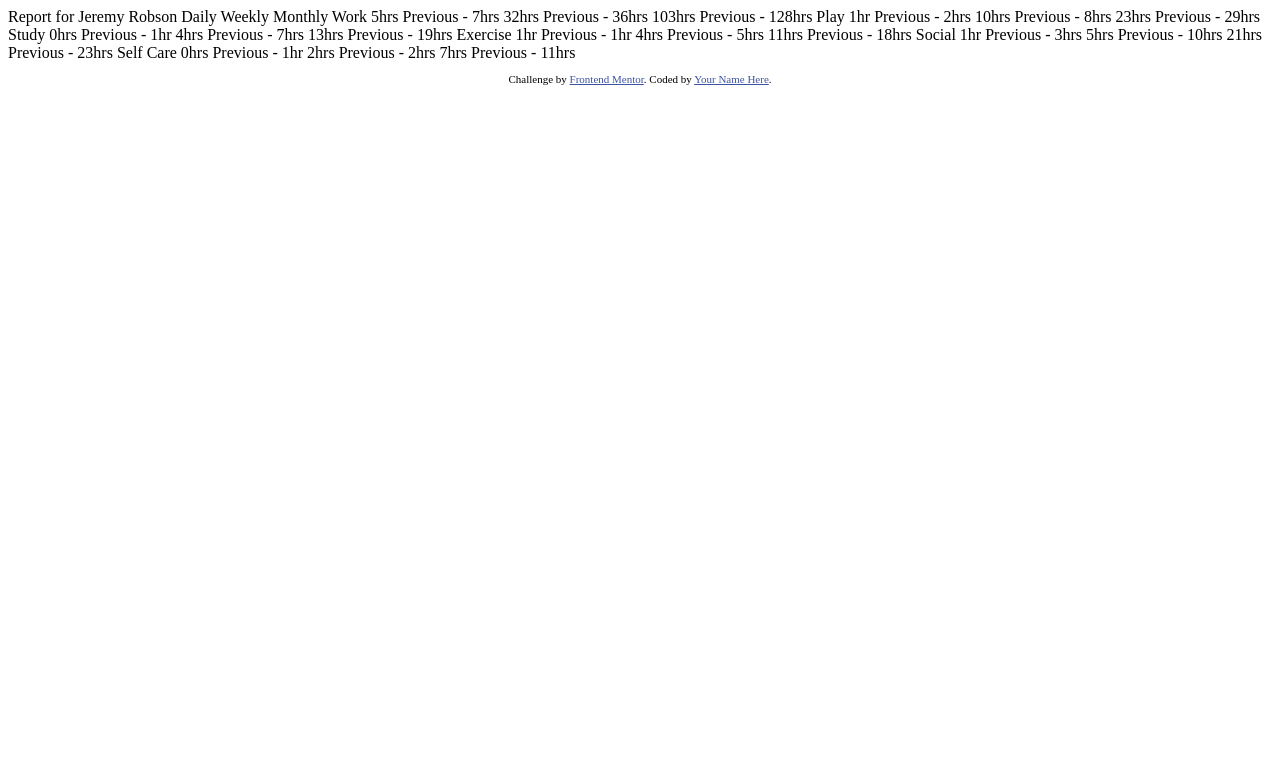
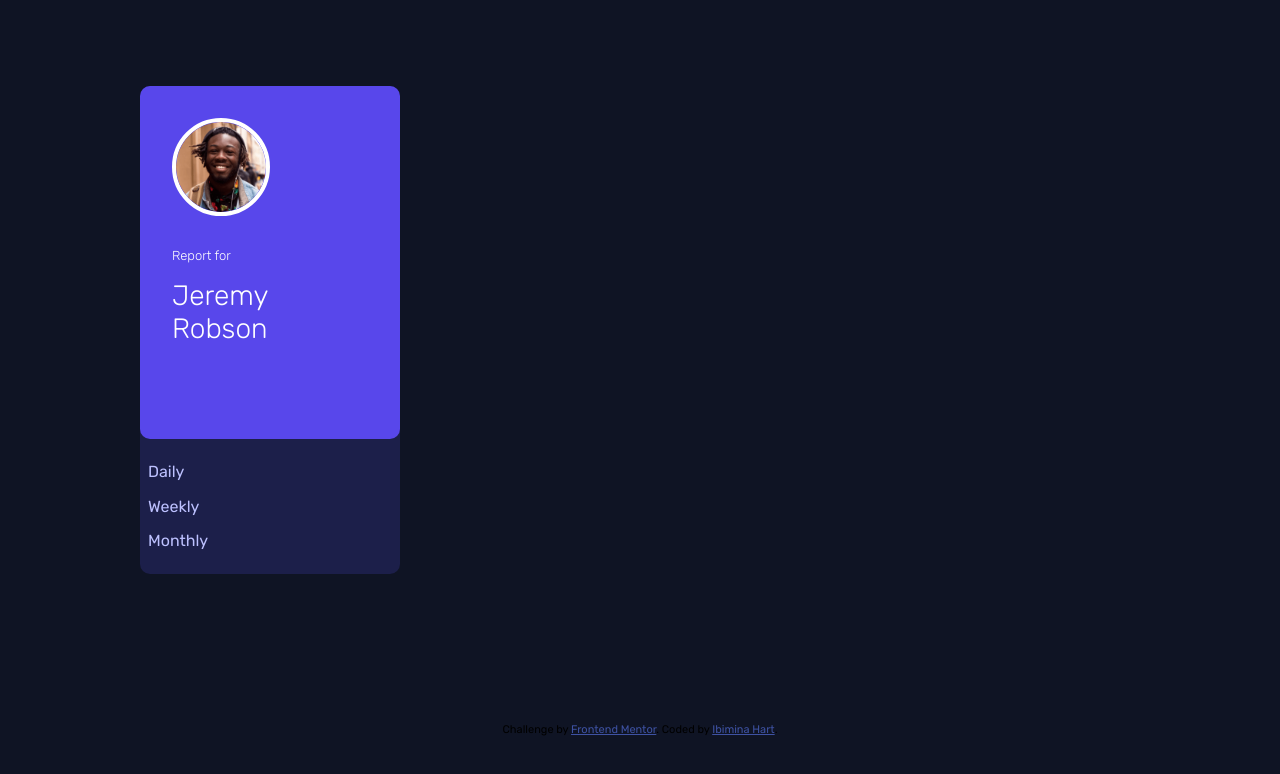
Before and after one commit to ibimina/time-tracking-dashboard-main, a plain HTML site: page index.html in a window 1280 px wide. Drawn offline with Linux system fonts and the light colour scheme.

Commit message:
change html file name

```diff
--- a/index.html
+++ b/index.html
@@ -1,80 +1,36 @@
 <!DOCTYPE html>
 <html lang="en">
   <head>
-  <meta charset="UTF-8">
-  <meta name="viewport" content="width=device-width, initial-scale=1.0"> <!-- displays site properly based on user's device -->
-
-  <link rel="icon" type="image/png" sizes="32x32" href="./images/favicon-32x32.png">
-
-  <title>Frontend Mentor | Time tracking dashboard</title>
-
-  <!-- Feel free to remove these styles or customise in your own stylesheet 👍 -->
-  <style>
-    .attribution { font-size: 11px; text-align: center; }
-    .attribution a { color: hsl(228, 45%, 44%); }
-  </style>
+    <meta charset="UTF-8" />
+    <meta http-equiv="X-UA-Compatible" content="IE=edge" />
+    <meta name="viewport" content="width=device-width, initial-scale=1.0" />
+    <link rel="stylesheet" href="index.css" />
+    <title>Document</title>
   </head>
   <body>
-
-  Report for
-  Jeremy Robson
-
-  Daily
-  Weekly
-  Monthly
-
-  Work
-  5hrs <!-- daily -->
-  Previous - 7hrs <!-- daily -->
-  32hrs <!-- weekly -->
-  Previous - 36hrs <!-- weekly -->
-  103hrs <!-- monthly -->
-  Previous - 128hrs <!-- monthly -->
-
-  Play
-  1hr <!-- daily -->
-  Previous - 2hrs <!-- daily -->
-  10hrs <!-- weekly -->
-  Previous - 8hrs <!-- weekly -->
-  23hrs <!-- monthly -->
-  Previous - 29hrs <!-- monthly -->
-
-  Study
-  0hrs <!-- daily -->
-  Previous - 1hr <!-- daily -->
-  4hrs <!-- weekly -->
-  Previous - 7hrs <!-- weekly -->
-  13hrs <!-- monthly -->
-  Previous - 19hrs <!-- monthly -->
-
-  Exercise
-  1hr <!-- daily -->
-  Previous - 1hr <!-- daily -->
-  4hrs <!-- weekly -->
-  Previous - 5hrs <!-- weekly -->
-  11hrs <!-- monthly -->
-  Previous - 18hrs <!-- monthly -->
-
-  Social
-  1hr <!-- daily -->
-  Previous - 3hrs <!-- daily -->
-  5hrs <!-- weekly -->
-  Previous - 10hrs <!-- weekly -->
-  21hrs <!-- monthly -->
-  Previous - 23hrs <!-- monthly -->
-
-  Self Care
-  0hrs <!-- daily -->
-  Previous - 1hr <!-- daily -->
-  2hrs <!-- weekly -->
-  Previous - 2hrs <!-- weekly -->
-  7hrs <!-- monthly -->
-  Previous - 11hrs <!-- monthly -->
-
+    <main>
+      <section class="new">
+        <div class="profile-header">
+          <img src="images/image-jeremy.png" alt="" />
+          <div class="details">
+            <h1>Report for</h1>
+            <h2>Jeremy <span>Robson</span></h2>
+          </div>
+        </div>
+        <ul>
+          <li><a href="" class="daily">Daily</a></li>
+          <li><a href="" class="weekly">Weekly</a></li>
+          <li><a href="" class="monthly">Monthly</a></li>
+        </ul>
+      </section>
+      <aside></aside>
+    </main>
 
     <footer class="attribution">
    <p> Challenge by <a href="https://www.frontendmentor.io?ref=challenge" target="_blank">Frontend Mentor</a>.
-    Coded by <a href="#">Your Name Here</a>.</p>
+    Coded by <a href="#">Ibimina Hart</a>.</p>
   </footer>
+    <script src="index.js"></script>
+
   </body>
 </html>
```
Also changed, not shown: inde.html (deleted, +0 -36 lines). Lines whose indentation alone changed are shown as unchanged.
